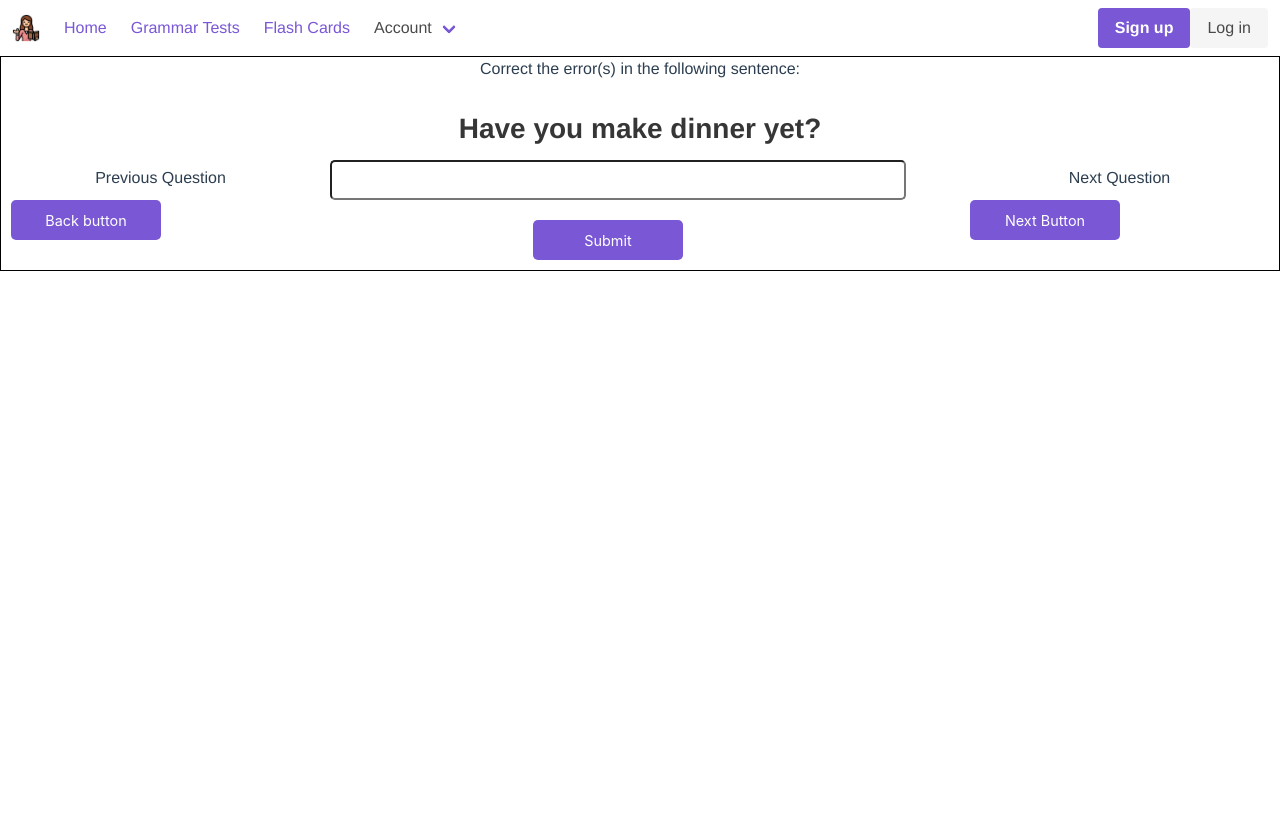
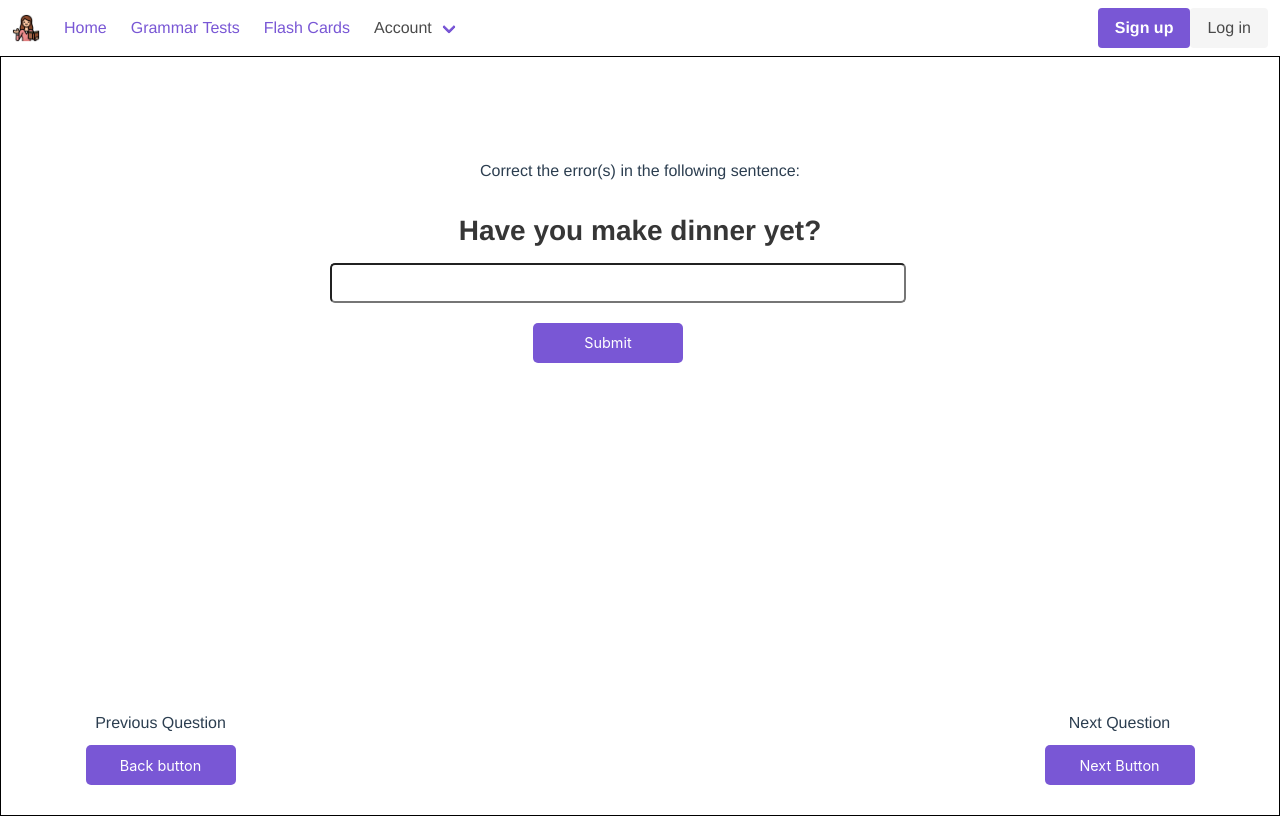
Before and after one commit to nancylee713/AILanguageTutor_FE, a Vue app: page /#/grammar in a window 1280 px wide. Built offline with nearby package versions, Linux system fonts and the light colour scheme.

Commit message:
CHange styling to fix grammar page view

```diff
--- a/src/App.vue
+++ b/src/App.vue
@@ -17,6 +17,10 @@ export default {
 </script>
 
 <style lang="scss">
+html{
+  height: 100vh;
+}
+
 #app {
   font-family: 'Avenir', Helvetica, Arial, sans-serif;
   -webkit-font-smoothing: antialiased;
--- a/src/components/Grammar.vue
+++ b/src/components/Grammar.vue
@@ -91,9 +91,11 @@ export default {
 <style>
   .grammar-component {
     display: flex;
+    height: 95vh;
   }
 
   .previous {
+    align-items: center;
     border: 1px solid black;
     border-right: none;
     display: flex !important;
@@ -106,6 +108,7 @@ export default {
   .content {
     border-top: 1px solid black;
     border-bottom: 1px solid black;
+    padding-top: 8%;
     margin: 0px !important;
     width: 50% !important;
   }
@@ -120,6 +123,7 @@ export default {
   }
 
   .next {
+    align-items: center;
     border: 1px solid black;
     border-left: none;
     display: flex !important;
```
